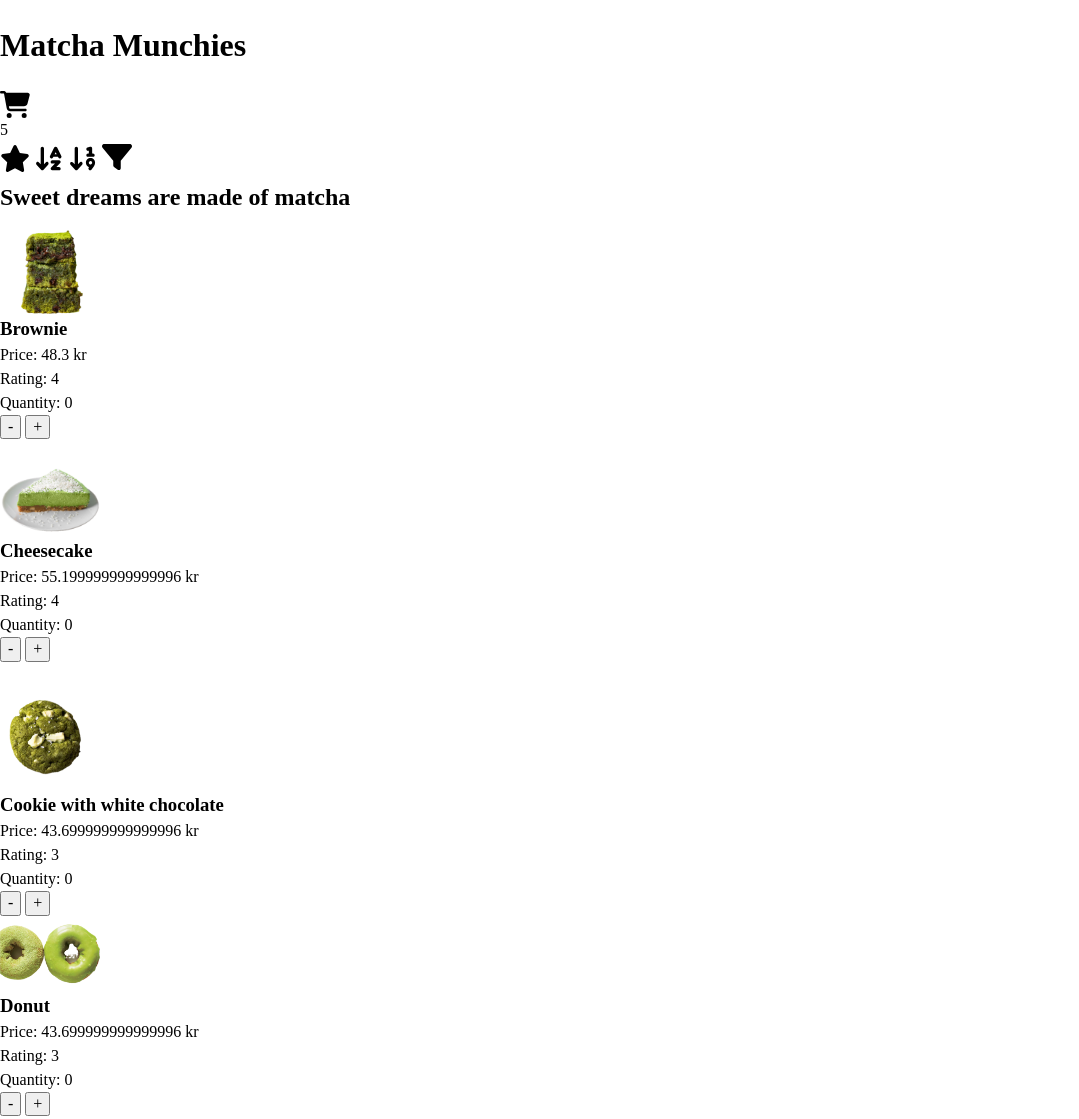
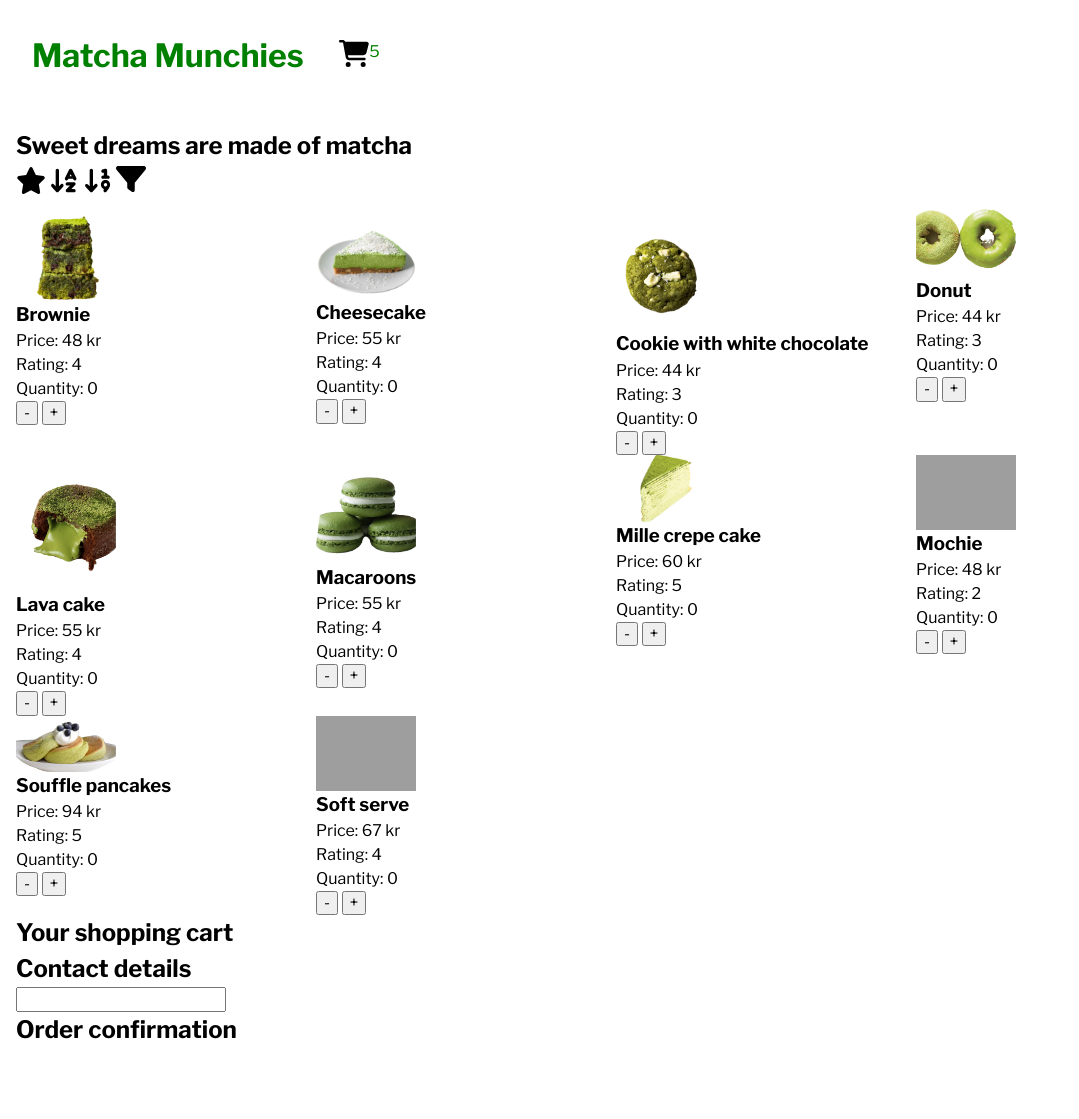
Before and after one commit to DiemBang/javascript-school-assignment-2023, a plain HTML site: page index.html in a window 1280 px wide. Shown: the top 1119 px of the page, without its empty margins (0-1079 px from the left). After the commit the page ends 1064 px from the top, so only its background shows below. Drawn offline with nearby package versions, Linux system fonts and the light colour scheme; grey boxes are pictures that could not be loaded.

Commit message:
Added styling to product page and header + math round function due to weekend prices

```diff
--- a/css/_mobile.scss
+++ b/css/_mobile.scss
@@ -1,6 +1,52 @@
+body {
+    font-family: 'Libre Franklin', sans-serif;
+
+}
+
+header {
+    width: 100vw;
+    height: 10vh;
+    background-color: white;
+    color: green;
+    position: fixed;
+    top: 0;
+}
+
+h1 {
+    display: inline-flex;
+    margin: 1em;
+}
+
+.cartAndNumber {
+    display: inline-flex;
+}
+
+main {
+    margin: 1em;
+}
+
+.page1 {
+    width: 100vw;
+    margin-top: 8em;
+
+
+}
+
 .sort-by-icons img {
     display: inline-block;
 }
+
+#productListing { //flex container
+    display: flex;
+    flex-wrap: wrap;
+
+}
+
+.product { //flex items
+    width: 300px;
+
+}
+
 
 img {
     max-width: 100%;
--- a/index.html
+++ b/index.html
@@ -3,39 +3,53 @@
 
 <head>
     <meta property="og:title" content="Matcha Munchies - a specialised dessert shop">
-    <meta property="og:description"
-      content="An authentic matcha dessert shop using the finest matcha from Japan">
+    <meta property="og:description" content="An authentic matcha dessert shop using the finest matcha from Japan">
     <meta property="og:image" content="assets/photos/edgar-castrejon-1SPu0KT-Ejg-unsplash-800x1000.jpg">
     <meta charset="UTF-8">
     <meta name="viewport" content="width=device-width, initial-scale=1.0">
     <meta name="theme-color" content="rgb(172, 118, 255)">
     <title>Matcha Munchies</title>
     <link rel="stylesheet" href="css/style.css" type="text/css">
+    <link rel="preconnect" href="https://fonts.googleapis.com">
+    <link rel="preconnect" href="https://fonts.gstatic.com" crossorigin>
+    <link href="https://fonts.googleapis.com/css2?family=Libre+Franklin:wght@100;400;700&display=swap" rel="stylesheet">
 
 </head>
+
 <body>
     <header>
         <h1>Matcha Munchies</h1>
         <div class="cartAndNumber">
-            <img id="cartIcon" src="../assets/icons/cart-shopping-solid.svg" alt="shopping cart icon" width="30px" height="30px">
+            <img id="cartIcon" src="../assets/icons/cart-shopping-solid.svg" alt="shopping cart icon" width="30px"
+                height="30px">
             <div class="cartNumber" id="cartNumber">5</div>
-        </div>
-        <div class="sort-by-icons">
-            <img id="starIcon" src="../assets/icons/star-solid.svg" alt="sort by rating icon" width="30px" height="30px">
-            <img id="nameIcon" src="../assets/icons/arrow-down-a-z-solid.svg" alt="sort by name icon" width="30px" height="30px">
-            <img id="priceIcon" src="../assets/icons/arrow-down-1-9-solid.svg" alt="sort by price icon" width="30px" height="30px">
-            <img id="categoryIcon" src="../assets/icons/filter-solid.svg" alt="sort by category icon" width="30px" height="30px">
+            <div class="totalAmount"></div>
         </div>
     </header>
     <main>
+        <div class="page1">
             <h2>Sweet dreams are made of matcha</h2>
+            <div class="sort-by-icons">
+                <img id="starIcon" src="../assets/icons/star-solid.svg" alt="sort by rating icon" width="30px"
+                    height="30px">
+                <img id="nameIcon" src="../assets/icons/arrow-down-a-z-solid.svg" alt="sort by name icon" width="30px"
+                    height="30px">
+                <img id="priceIcon" src="../assets/icons/arrow-down-1-9-solid.svg" alt="sort by price icon" width="30px"
+                    height="30px">
+                <img id="categoryIcon" src="../assets/icons/filter-solid.svg" alt="sort by category icon" width="30px"
+                    height="30px">
+            </div>
             <div id="productListing">
 
             </div>
+        </div>
+        <div class="page2">
             <h2>Your shopping cart</h2>
             <div id="orderSummary">
 
             </div>
+        </div>
+        <div class="page3">
             <div class="order-form">
                 <h2>Contact details</h2>
                 <input type="text">
@@ -43,6 +57,7 @@
             <div class="order-confirmation">
                 <h2>Order confirmation</h2>
             </div>
+        </div>
     </main>
     <script type="module" src="script.js"></script>
 </body>
--- a/script.js
+++ b/script.js
@@ -208,10 +208,10 @@ function printProductList() {
     desserts.forEach(function(dessert, index) {
         productHtmlContainer.innerHTML +=
         `
-            <article>
+            <article class="product">
                 <img src="${dessert.image.src}" alt="${dessert.image.alt}" width="${dessert.image.width}" height="${dessert.image.height}" loading="lazy">
                 <h3>${dessert.name}</h3>
-                <div>Price: <span>${dessert.price * priceIncrease}</span> kr</div>
+                <div>Price: <span>${Math.round(dessert.price * priceIncrease)}</span> kr</div>
                 <div>Rating: <span>${dessert.rating}</span></div>
                 <div>Quantity: <span>${dessert.amount}</span></div>
                 <button class="minus" data-id="${index}">-</button>
@@ -267,7 +267,7 @@ function printCartDesserts() {
             cartHtmlContainer.innerHTML += `
             <article class = "product-in-cart">
                 <img src="${dessert.image.src}" alt="${dessert.image.alt}" loading="lazy">
-                <span>${dessert.name}</span> | <span>${dessert.amount}</span> | <span>${dessert.amount * adjustedDessertPrice} kr</span>
+                <span>${dessert.name}</span> | <span>Quantity: ${dessert.amount}</span> | <span>Subtotal: ${Math.round(dessert.amount * adjustedDessertPrice)} kr</span>
                 <button class="minus" data-id="${index}">-</button>
                 <button class="plus" data-id="${index}">+</button>
             </article>
```
Also changed, not shown: css/style.css, 1 other file. Lines whose indentation alone changed are shown as unchanged.
